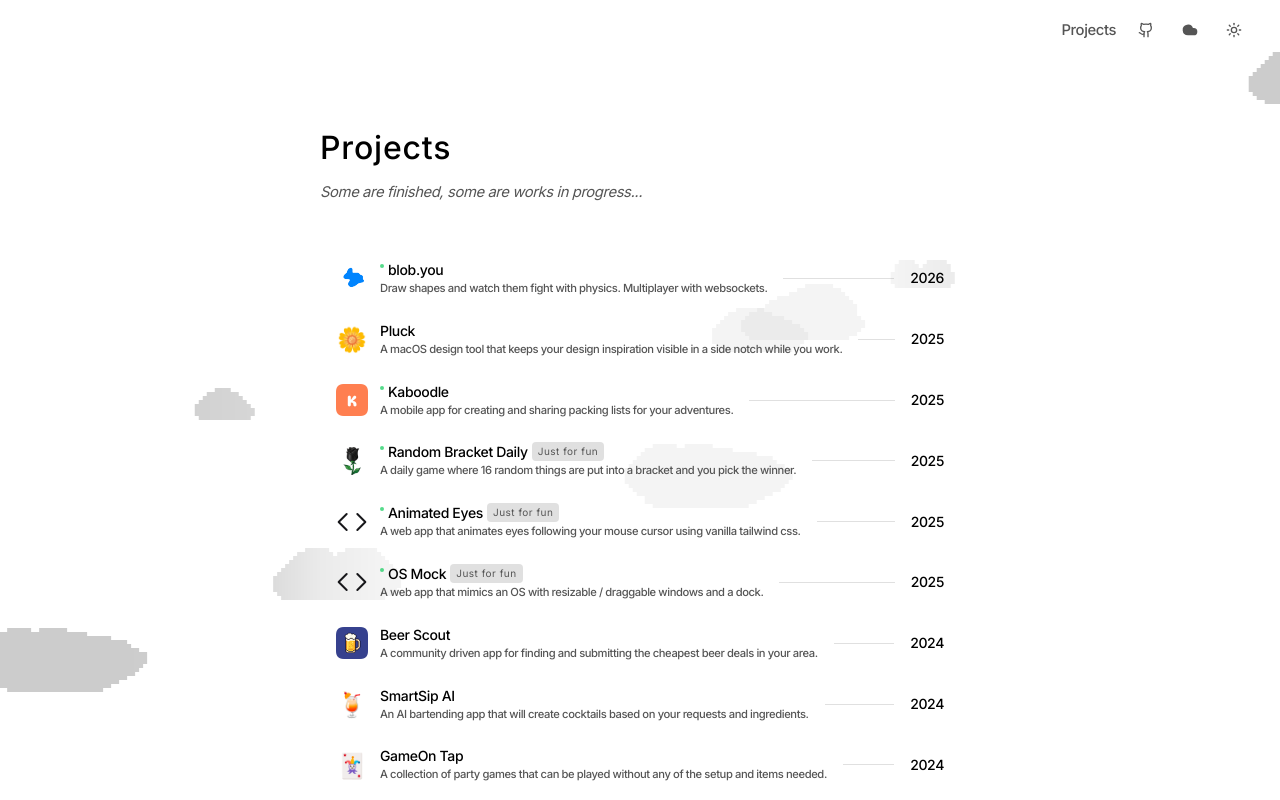
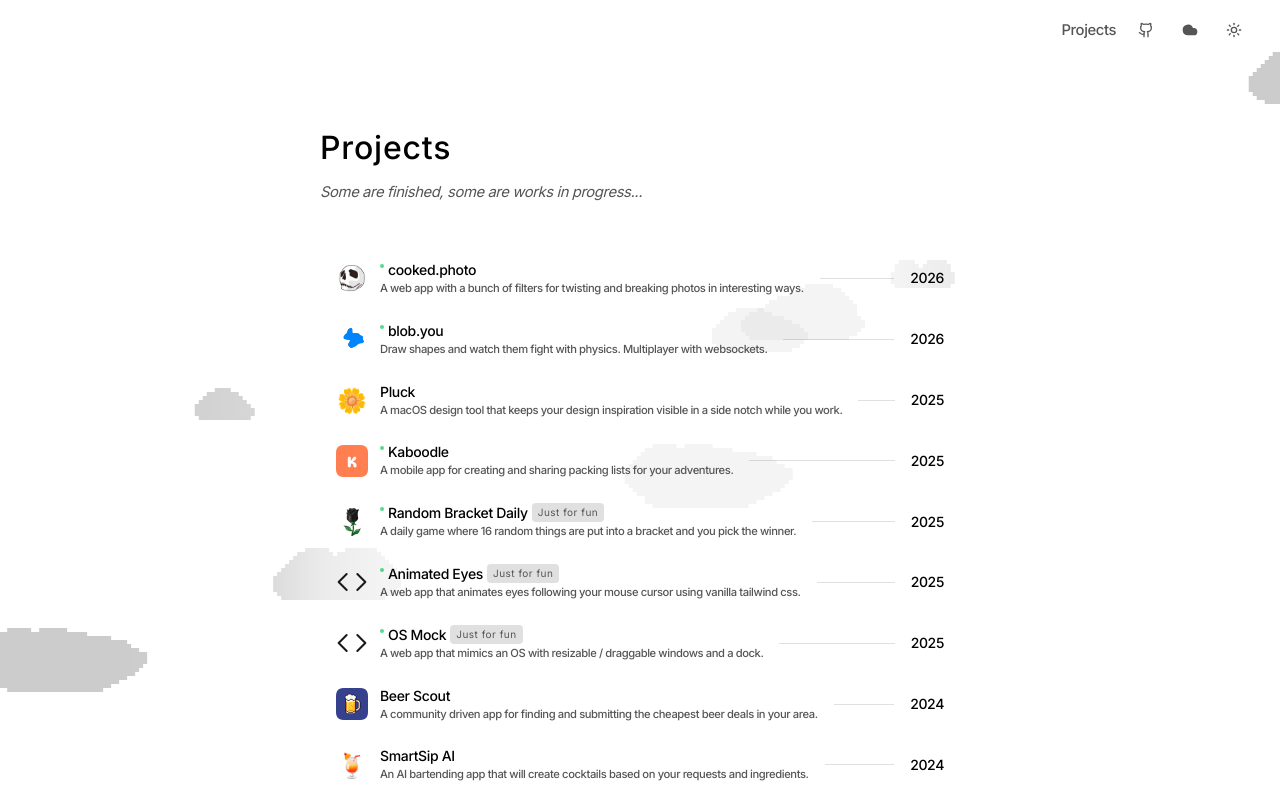
Before and after one commit to Awhalen1999/portfolio, a Next.js app: page /projects in a window 1280 px wide. Shown: the top 800 px of the page. Built offline with nearby package versions, Linux system fonts and the light colour scheme; a web font is replaced by a local one.

Commit message:
add new project

```diff
--- a/app/(content)/projects/page.tsx
+++ b/app/(content)/projects/page.tsx
@@ -14,6 +14,15 @@ interface Project {
 }
 
 const projects: Project[] = [
+  {
+    icon: "/app-icons/cooked-photo.png",
+    title: "cooked.photo",
+    description:
+      "A web app with a bunch of filters for twisting and breaking photos in interesting ways.",
+    year: "2026",
+    link: "https://cooked.photo",
+    liveUrl: "https://cooked.photo",
+  },
   {
     icon: "/blob-you.gif",
     title: "blob.you",
```
Also changed, not shown: public/app-icons/cooked-photo.png (added).
